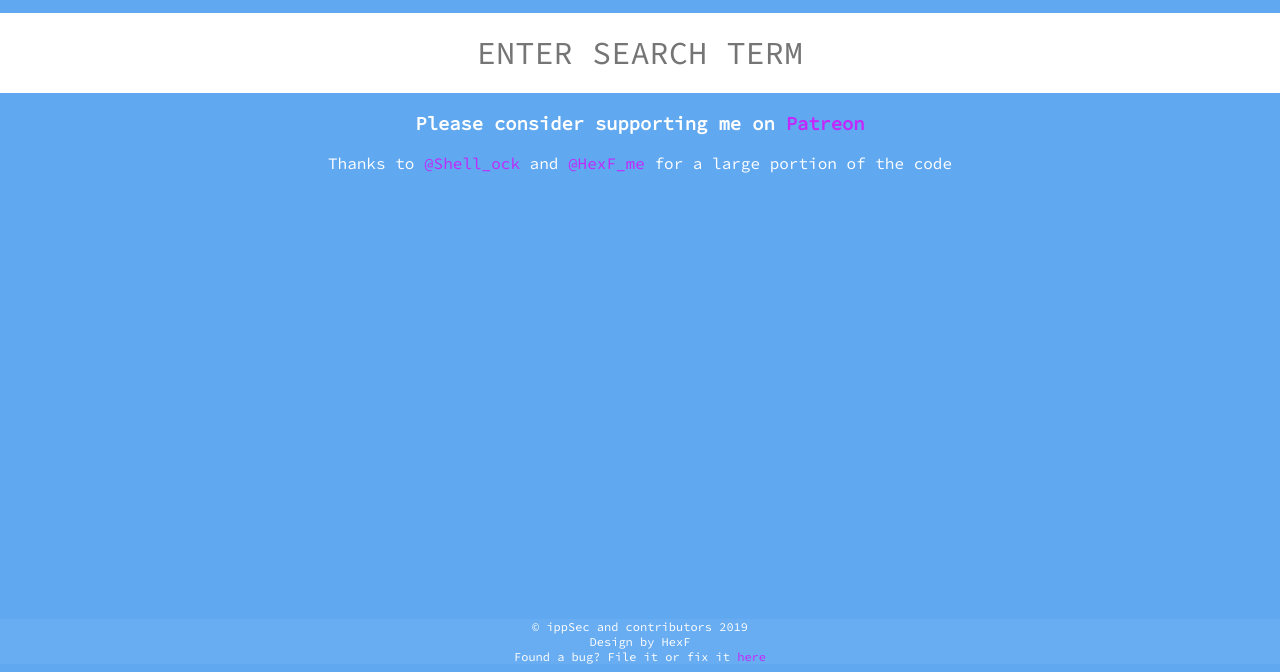
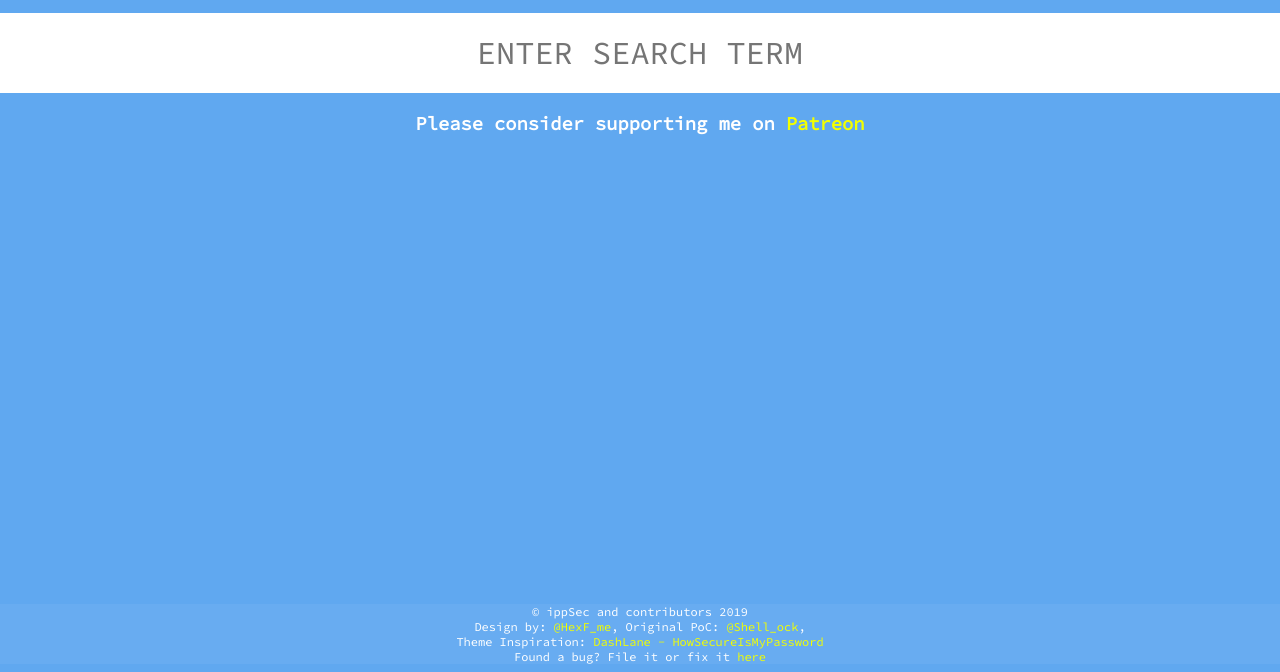
Before and after one commit to IppSec/ippsec.github.io, a plain HTML site: page index.html in a window 1280 px wide. Shown: the part 128-800 px from the top of the page. Drawn offline with nearby package versions, Linux system fonts and the light colour scheme.

Commit message:
Color changes

```diff
--- a/index.html
+++ b/index.html
@@ -56,15 +56,15 @@
 
 			<div class="subfooter">
 				<h3>Please consider supporting me on <a href="https://patreon.com/ippsec">Patreon</a></h3>
-				<p>Thanks to <a href="https://twitter.com/shell_ock">@Shell_ock</a> and <a
-						href="https://twitter.com/hexf_me">@HexF_me</a> for a large portion of the code</p>
 			</div>
 		</div>
 
 		<div class="footer">
 			&copy; ippSec and contributors 2019
 			<br>
-			Design by HexF
+			Design by: <a href="https://twitter.com/hexf_me">@HexF_me</a>,
+			Original PoC: <a href="https://twitter.com/shell_ock">@Shell_ock</a>, <br />
+			Theme Inspiration: <a href="https://howsecureismypassword.com">DashLane - HowSecureIsMyPassword</a>
 			<br>
 			Found a bug? File it or fix it <a href="https://github.com/IppSec/ippsec.github.io/issues">here</a>
 		</div>
--- a/style.scss
+++ b/style.scss
@@ -65,7 +65,7 @@ body {
 						width: 80vw;
 
 						thead {
-							font-size: 150%;
+							font-size: 250%;
 						}
 
 						tbody {
@@ -75,6 +75,7 @@ body {
 							}
 
 							tr {
+								font-size: 125%;
 								max-width: 10vw;
 							}
 						}
```
Also changed, not shown: style.css.
